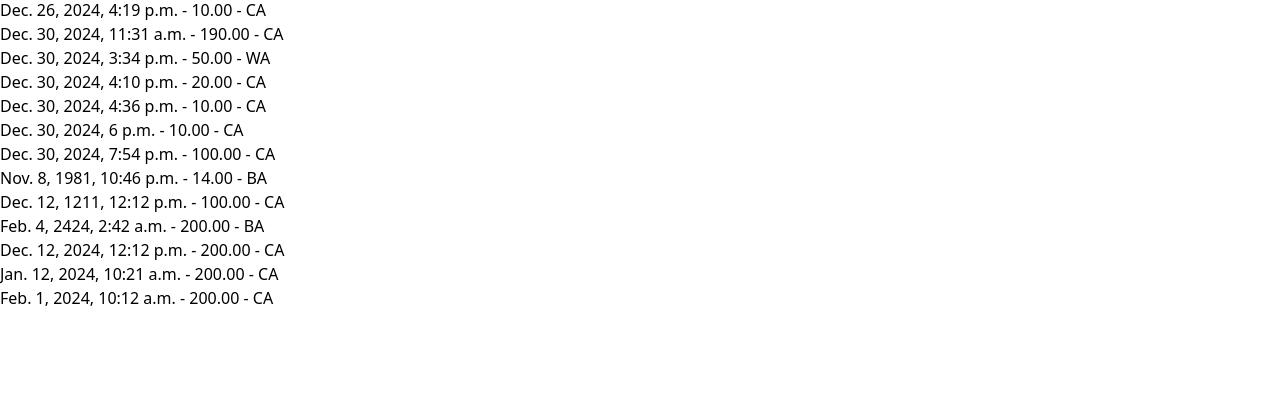
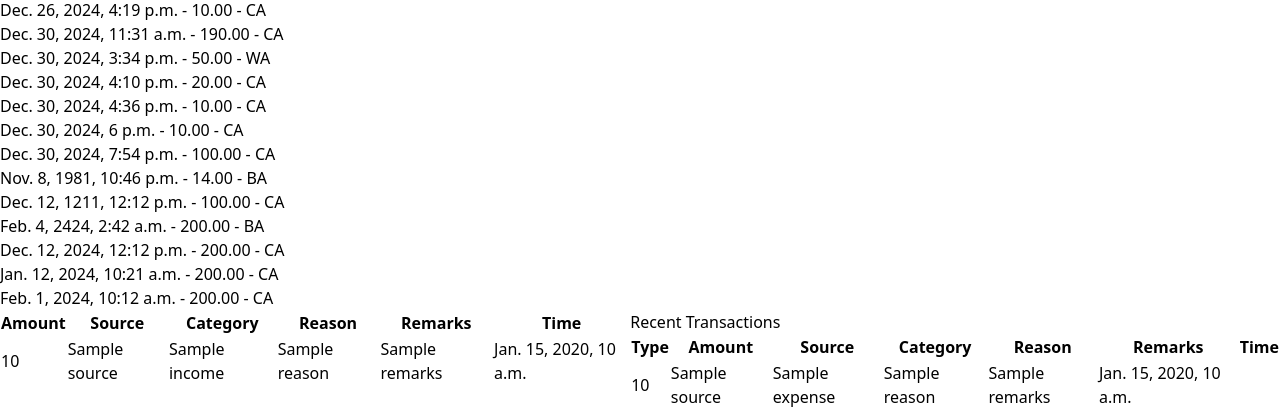
Before and after one commit to greed-d/expense-tracker, a Django app: template tracker_app/templates/tracker_app/date_filter.html in a window 1280 px wide. Shown: the part 574-984 px from the top of the page. Before the commit the page ends 880 px from the top, so only its background shows below. Run offline with Django 5.2, Linux system fonts and the light colour scheme; data comes from the database, SQL or seed files in the repository; the template is opened without the code that fills it: values that come from a table or form of the project are taken from there, most other values are stand-ins (such as "Sample title", 1, 10 or a date in 2020); parts of the project's set-up code (start-up, migrations or seed data) failed here and were passed over; some libraries are stand-ins or nearby versions.

Commit message:
`add` : date filter page

```diff
--- a/tracker_app/templates/tracker_app/date_filter.html
+++ b/tracker_app/templates/tracker_app/date_filter.html
@@ -1,27 +1,79 @@
 {% extends "base.html" %}
 {% load tailwind_filters %}
-
 {% block content %}
     {% include "navbar.html" %}
-
+    <div>
         <form action="" method="POST">
             {% csrf_token %}
-  {{ form.as_p }}
+            {{ form|crispy }}
             <button type="submit">Submit</button>
         </form>
-
         {% if results is not None %}
-<h3>Results : </h3>
+            <h3>Results :</h3>
             {% if results %}
                 <ul>
-  {% for result in results %}
-  <li>{{ result.time }} - {{ result.amount }} - {{ result.source }}</li>
-  {% endfor %}
+                    {% for result in results %}<li>{{ result.time }} - {{ result.amount }} - {{ result.source }}</li>{% endfor %}
                 </ul>
             {% else %}
                 No results found
             {% endif %}
         {% endif %}
-
-
+    </div>
+    <div class="flex flex-row mx-5">
+        <div>
+            <table>
+                <thead>
+                    <tr>
+                        <th>Amount</th>
+                        <th>Source</th>
+                        <th>Category</th>
+                        <th>Reason</th>
+                        <th>Remarks</th>
+                        <th>Time</th>
+                    </tr>
+                </thead>
+                <tbody>
+                    {% for income in income_transactions %}
+                        <tr>
+                            <td>{{ income.amount }}</td>
+                            <td>{{ income.source }}</td>
+                            <td>{{ income.category__name|default:"N/A" }}</td>
+                            <td>{{ income.reason }}</td>
+                            <td>{{ income.remarks }}</td>
+                            <td>{{ income.time }}</td>
+                        </tr>
+                    {% endfor %}
+                </tbody>
+            </table>
+        </div>
+        <div>
+            <h3>Recent Transactions</h3>
+            <table>
+                <thead>
+                    <tr>
+                        <th>Type</th>
+                        <th>Amount</th>
+                        <th>Source</th>
+                        <th>Category</th>
+                        <th>Reason</th>
+                        <th>Remarks</th>
+                        <th>Time</th>
+                    </tr>
+                </thead>
+                <tbody>
+                    {% for expense in expense_transactions %}
+                        <tr>
+                            <td>{{ expense.amount }}</td>
+                            <td>{{ expense.source }}</td>
+                            <td>{{ expense.category__name|default:"N/A" }}</td>
+                            <td>{{ expense.reason }}</td>
+                            <td>{{ expense.remarks }}</td>
+                            <td>{{ expense.time }}</td>
+                        </tr>
+                    {% endfor %}
+                </tbody>
+            </table>
+        </div>
+    </div>
+</div>
 {% endblock %}
```
Lines whose indentation alone changed are shown as unchanged.
